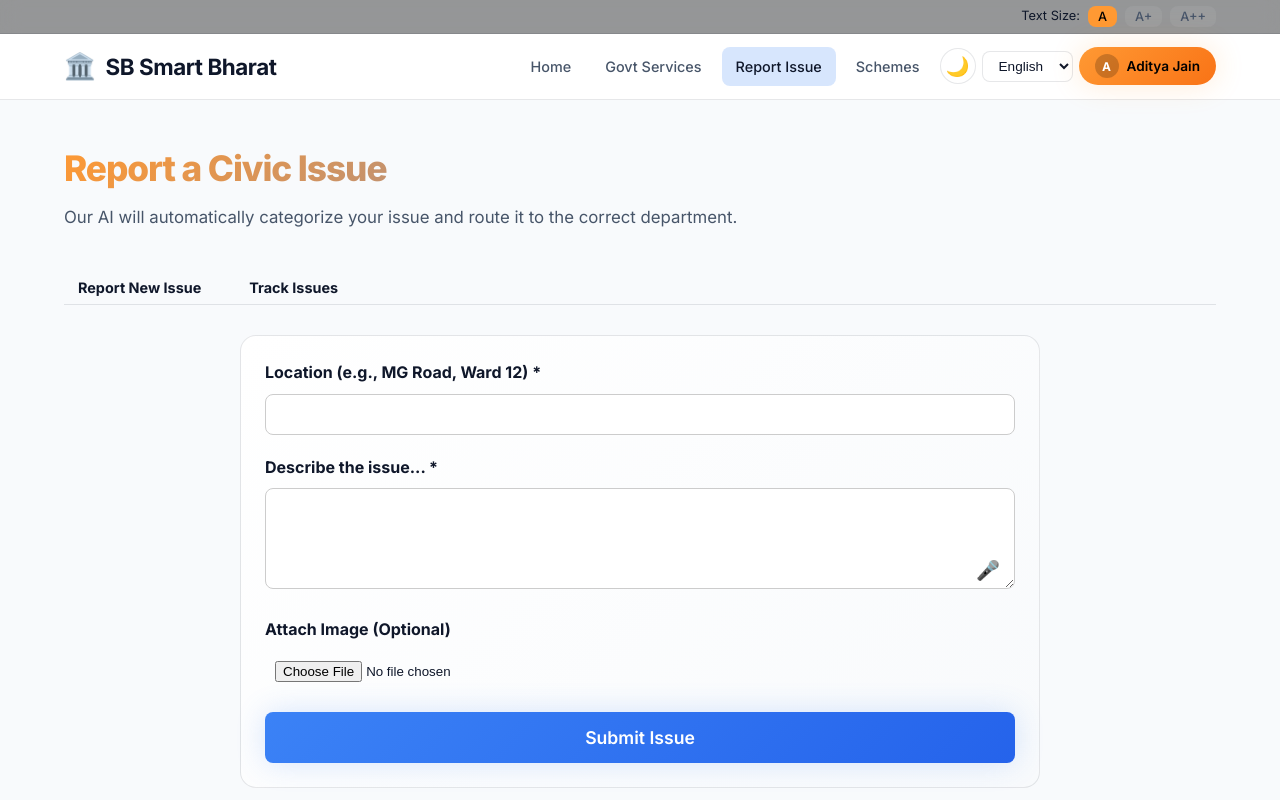
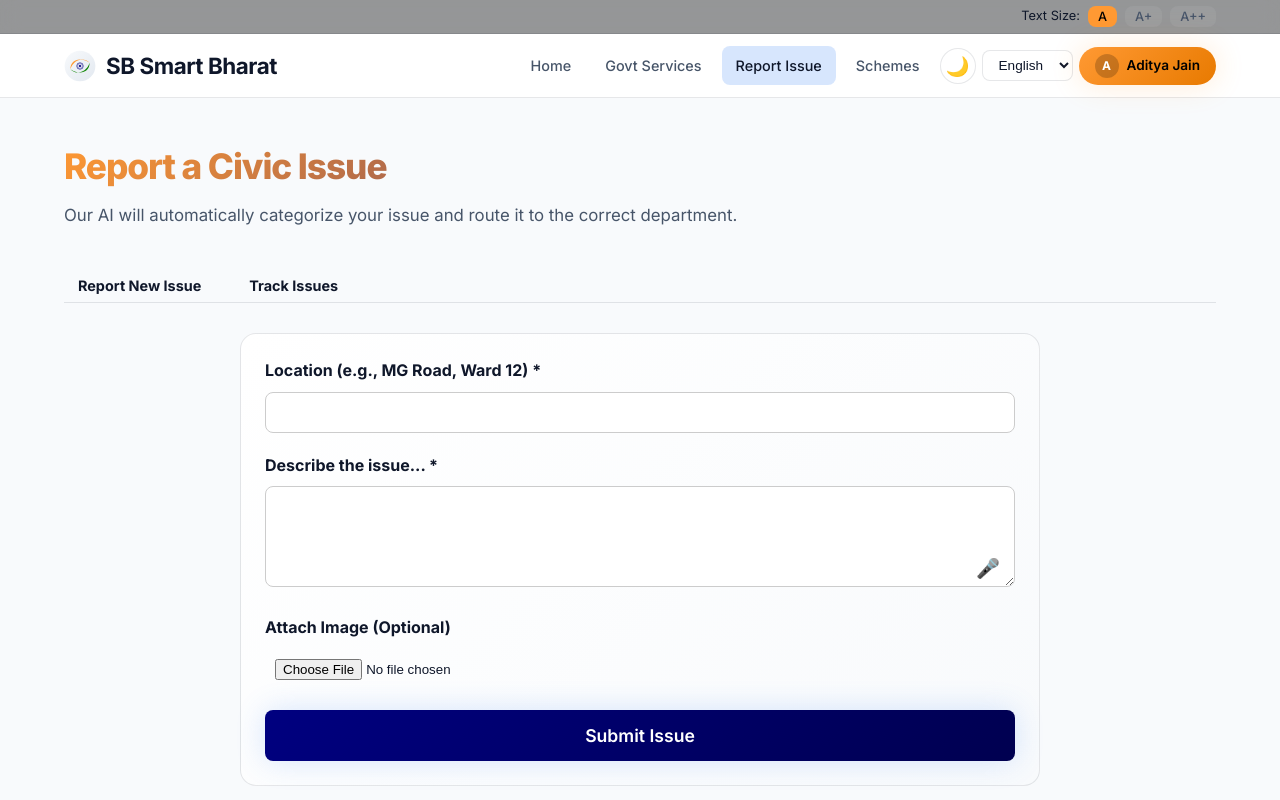
Before and after one commit to adityajain-hub/PromptWars-x-Global-Prompt, a React (Vite) app: page /report in a window 1280 px wide. Shown: the top 800 px of the page. Built offline with nearby package versions, Linux system fonts and the light colour scheme.

Commit message:
UI: Add custom SVG logo, refine colors, complete Hindi translations, improve TTS voice clarity

```diff
--- a/src/components/Footer.jsx
+++ b/src/components/Footer.jsx
@@ -11,10 +11,10 @@ export default function Footer() {
           <div className="footer-section">
             <h4>{t('footer.links')}</h4>
             <ul>
-              <li><a href="#">About Us</a></li>
-              <li><a href="#">FAQs</a></li>
-              <li><a href="#">Feedback</a></li>
-              <li><a href="#">Privacy Policy</a></li>
+              <li><a href="#">{t('footer.about')}</a></li>
+              <li><a href="#">{t('footer.faqs')}</a></li>
+              <li><a href="#">{t('footer.feedback')}</a></li>
+              <li><a href="#">{t('footer.privacy')}</a></li>
             </ul>
           </div>
 
@@ -28,7 +28,7 @@ export default function Footer() {
           </div>
 
           <div className="footer-section">
-            <h4>Government Portals</h4>
+            <h4>{t('footer.portals')}</h4>
             <ul>
               <li><a href="#">Digital India</a></li>
               <li><a href="#">MyGov.in</a></li>
--- /dev/null
+++ b/src/components/Logo.jsx
@@ -0,0 +1,24 @@
+import React from 'react';
+
+export default function Logo() {
+  return (
+    <svg width="32" height="32" viewBox="0 0 100 100" fill="none" xmlns="http://www.w3.org/2000/svg">
+      <circle cx="50" cy="50" r="48" fill="url(#bg-gradient)" />
+      {/* Saffron swoosh */}
+      <path d="M 20 60 C 20 30, 50 20, 80 40 C 60 20, 30 30, 20 60 Z" fill="#FF9933" />
+      {/* Green swoosh */}
+      <path d="M 80 40 C 80 70, 50 80, 20 60 C 40 80, 70 70, 80 40 Z" fill="#138808" />
+      {/* Ashoka Chakra Center */}
+      <circle cx="50" cy="50" r="10" fill="#FFFFFF" stroke="#000080" strokeWidth="2" />
+      <circle cx="50" cy="50" r="3" fill="#000080" />
+      {/* Spokes (simplified) */}
+      <path d="M 50 40 L 50 60 M 40 50 L 60 50 M 43 43 L 57 57 M 43 57 L 57 43" stroke="#000080" strokeWidth="1" />
+      <defs>
+        <linearGradient id="bg-gradient" x1="0" y1="0" x2="100" y2="100" gradientUnits="userSpaceOnUse">
+          <stop stopColor="#F8FAFC" />
+          <stop offset="1" stopColor="#E2E8F0" />
+        </linearGradient>
+      </defs>
+    </svg>
+  );
+}
--- a/src/components/Navbar.jsx
+++ b/src/components/Navbar.jsx
@@ -1,6 +1,7 @@
 import React from 'react';
 import { Link, useLocation } from 'react-router-dom';
 import { useLanguage } from '../contexts/LanguageContext';
+import Logo from './Logo';
 
 export default function Navbar() {
   const { language, setLanguage, t, fontSize, setFontSize, theme, setTheme } = useLanguage();
@@ -22,8 +23,8 @@ export default function Navbar() {
       <nav className="navbar">
         <div className="container">
           <Link to="/" className="logo">
-            <span role="img" aria-label="India">🏛️</span>
-            {language === 'en' ? 'SB Smart Bharat' : 'स्मार्ट भारत'}
+            <Logo />
+            <span>SB {t('app.title')}</span>
           </Link>
 
           <div className="nav-links">
--- a/src/components/TextToSpeech.jsx
+++ b/src/components/TextToSpeech.jsx
@@ -20,14 +20,18 @@ export default function TextToSpeech({ text }) {
       if ('speechSynthesis' in window) {
         const utterance = new SpeechSynthesisUtterance(text);
 
-        // Try to find a matching voice
+        // Try to find a matching voice, preferring high quality/Google voices
         const voices = window.speechSynthesis.getVoices();
         let targetVoice = null;
 
         if (language === 'hi') {
-          targetVoice = voices.find(v => v.lang.includes('hi-IN') || v.lang.includes('hi'));
+          // Prefer Google Hindi or Premium Hindi voices
+          targetVoice = voices.find(v => (v.lang.includes('hi-IN') || v.lang.includes('hi')) && v.name.includes('Google')) ||
+                        voices.find(v => v.lang.includes('hi-IN') || v.lang.includes('hi'));
         } else {
-          targetVoice = voices.find(v => v.lang.includes('en-IN') || v.lang.includes('en-US'));
+          // Prefer Google UK/US English or Premium English voices
+          targetVoice = voices.find(v => (v.lang.includes('en-IN') || v.lang.includes('en-GB') || v.lang.includes('en-US')) && v.name.includes('Google')) ||
+                        voices.find(v => v.lang.includes('en-IN') || v.lang.includes('en-GB') || v.lang.includes('en-US'));
         }
 
         if (targetVoice) {
@@ -36,6 +40,10 @@ export default function TextToSpeech({ text }) {
 
         // Use language code
         utterance.lang = language === 'hi' ? 'hi-IN' : 'en-IN';
+
+        // Adjust for clarity
+        utterance.rate = 0.9; // Slightly slower for better clarity
+        utterance.pitch = 1.0;
 
         utterance.onend = () => {
           setIsPlaying(false);
--- a/src/data/translations.js
+++ b/src/data/translations.js
@@ -17,7 +17,10 @@ export const translations = {
     "home.schemes": "Govt. Schemes",
     "home.schemesDesc": "Discover personalized welfare, education, and health schemes.",
     "home.impact": "Impact & Updates",
+    "home.impactTitle": "Making a Real Difference",
+    "home.impactTotal": "Total Issues Reported",
     "home.impactResolved": "Issues Resolved",
+    "home.impactAvg": "Avg Days to Resolve",
     "services.title": "Government Services",
     "services.subtitle": "Select a service to get AI-guided assistance, document requirements, and steps.",
     "report.title": "Report a Civic Issue",
@@ -34,7 +37,12 @@ export const translations = {
     "chat.readAloud": "Read Aloud",
     "chat.stop": "Stop",
     "footer.links": "Links",
+    "footer.about": "About Us",
+    "footer.faqs": "FAQs",
+    "footer.feedback": "Feedback",
+    "footer.privacy": "Privacy Policy",
     "footer.emergency": "Emergency Helplines",
+    "footer.portals": "Government Portals",
   },
   hi: {
     "app.title": "स्मार्ट भारत",
@@ -54,7 +62,10 @@ export const translations = {
     "home.schemes": "सरकारी योजनाएं",
     "home.schemesDesc": "व्यक्तिगत कल्याण, शिक्षा और स्वास्थ्य योजनाएं खोजें।",
     "home.impact": "प्रभाव और अपडेट",
+    "home.impactTitle": "वास्तविक बदलाव लाना",
+    "home.impactTotal": "कुल दर्ज समस्याएं",
     "home.impactResolved": "समस्याएं हल हुईं",
+    "home.impactAvg": "समाधान में औसत दिन",
     "services.title": "सरकारी सेवाएं",
     "services.subtitle": "AI-निर्देशित सहायता, दस्तावेज़ आवश्यकताएं और चरण प्राप्त करने के लिए एक सेवा चुनें।",
     "report.title": "नागरिक समस्या दर्ज करें",
@@ -71,6 +82,11 @@ export const translations = {
     "chat.readAloud": "ज़ोर से पढ़ें",
     "chat.stop": "रुकें",
     "footer.links": "लिंक",
+    "footer.about": "हमारे बारे में",
+    "footer.faqs": "अक्सर पूछे जाने वाले प्रश्न",
+    "footer.feedback": "प्रतिक्रिया",
+    "footer.privacy": "गोपनीयता नीति",
     "footer.emergency": "आपातकालीन हेल्पलाइन",
+    "footer.portals": "सरकारी पोर्टल",
   }
 };
--- a/src/index.css
+++ b/src/index.css
@@ -17,17 +17,17 @@
   /* Shared Accent Colors */
   --accent-saffron: #FF9933;
   --accent-saffron-glow: rgba(255, 153, 51, 0.15);
-  --accent-green: #10B981;
-  --accent-green-glow: rgba(16, 185, 129, 0.15);
-  --accent-blue: #3B82F6;
-  --accent-blue-glow: rgba(59, 130, 246, 0.15);
+  --accent-green: #138808; /* Indian Flag Green */
+  --accent-green-glow: rgba(19, 136, 8, 0.15);
+  --accent-blue: #000080; /* Ashoka Chakra Navy Blue */
+  --accent-blue-glow: rgba(0, 0, 128, 0.15);
   --accent-purple: #8B5CF6;
   --accent-purple-glow: rgba(139, 92, 246, 0.15);
 
   /* Gradients */
-  --gradient-saffron: linear-gradient(135deg, #FF9933, #F97316);
-  --gradient-green: linear-gradient(135deg, #10B981, #059669);
-  --gradient-blue: linear-gradient(135deg, #3B82F6, #2563EB);
+  --gradient-saffron: linear-gradient(135deg, #FF9933, #E87A00);
+  --gradient-green: linear-gradient(135deg, #138808, #0C6104);
+  --gradient-blue: linear-gradient(135deg, #000080, #000050);
   --gradient-purple: linear-gradient(135deg, #8B5CF6, #7C3AED);
 
   /* Shadows */
--- a/src/pages/Home.jsx
+++ b/src/pages/Home.jsx
@@ -48,7 +48,7 @@ export default function Home() {
             letterSpacing: '-0.04em',
             lineHeight: 1.15,
             marginBottom: '16px',
-            background: 'linear-gradient(135deg, #F1F5F9, #FF9933)',
+            background: 'linear-gradient(135deg, var(--text-primary), var(--accent-saffron))',
             WebkitBackgroundClip: 'text',
             WebkitTextFillColor: 'transparent',
             backgroundClip: 'text',
@@ -119,13 +119,13 @@ export default function Home() {
           </span>
 
           <h2 style={{ fontSize: '2rem', fontWeight: 800, letterSpacing: '-0.03em', marginBottom: '40px' }}>
-            Making a Real Difference
+            {t('home.impactTitle')}
           </h2>
 
           <div style={{ display: 'grid', gridTemplateColumns: 'repeat(auto-fit, minmax(200px, 1fr))', gap: '20px', maxWidth: '800px', margin: '0 auto' }}>
             <div className="stat-card">
               <div className="stat-number" style={{ color: 'var(--accent-blue)' }}>156</div>
-              <div className="stat-label">Total Issues Reported</div>
+              <div className="stat-label">{t('home.impactTotal')}</div>
             </div>
             <div className="stat-card">
               <div className="stat-number" style={{ color: 'var(--accent-green)' }}>89%</div>
@@ -133,7 +133,7 @@ export default function Home() {
             </div>
             <div className="stat-card">
               <div className="stat-number" style={{ color: 'var(--accent-saffron)' }}>3.2</div>
-              <div className="stat-label">Avg Days to Resolve</div>
+              <div className="stat-label">{t('home.impactAvg')}</div>
             </div>
           </div>
         </div>
```
